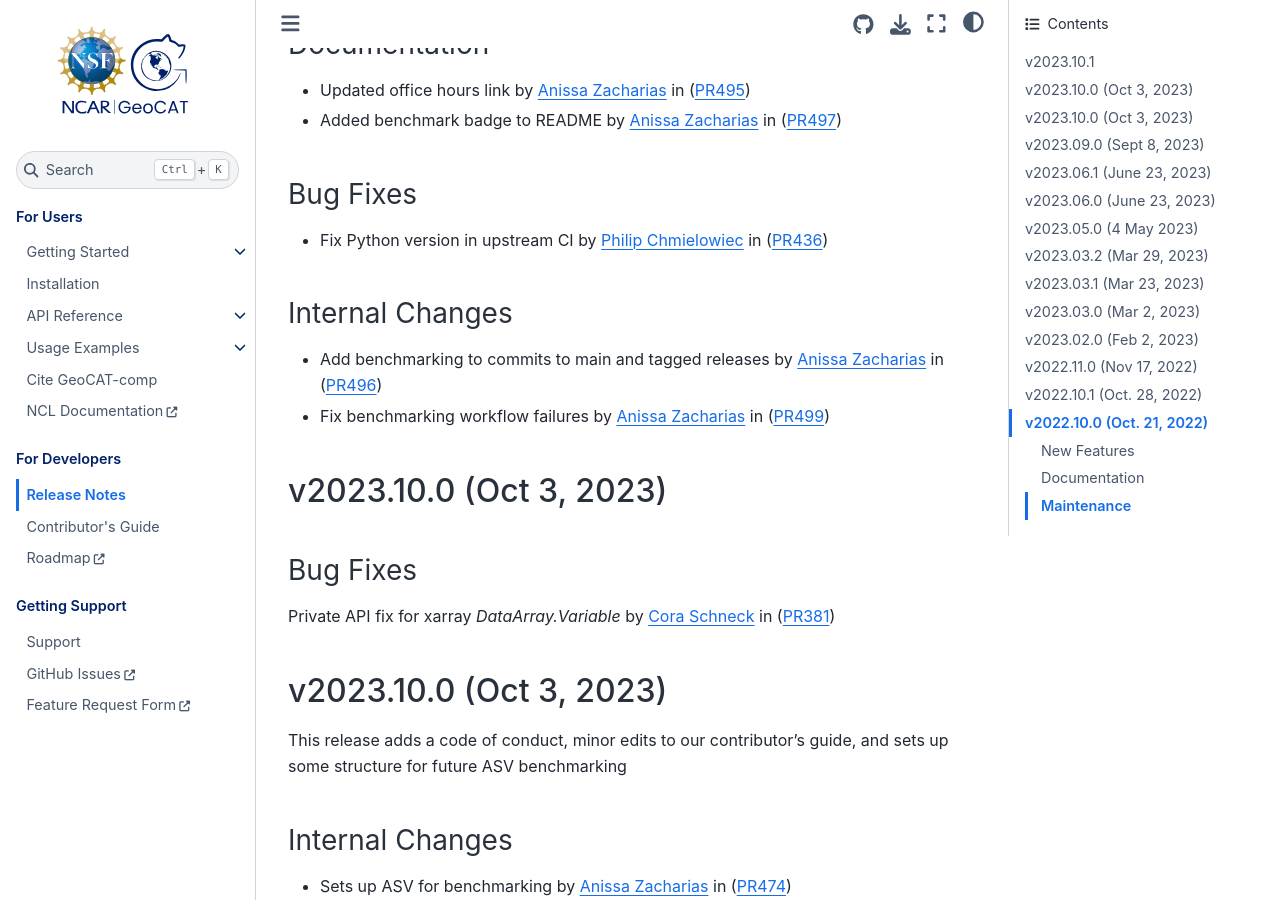
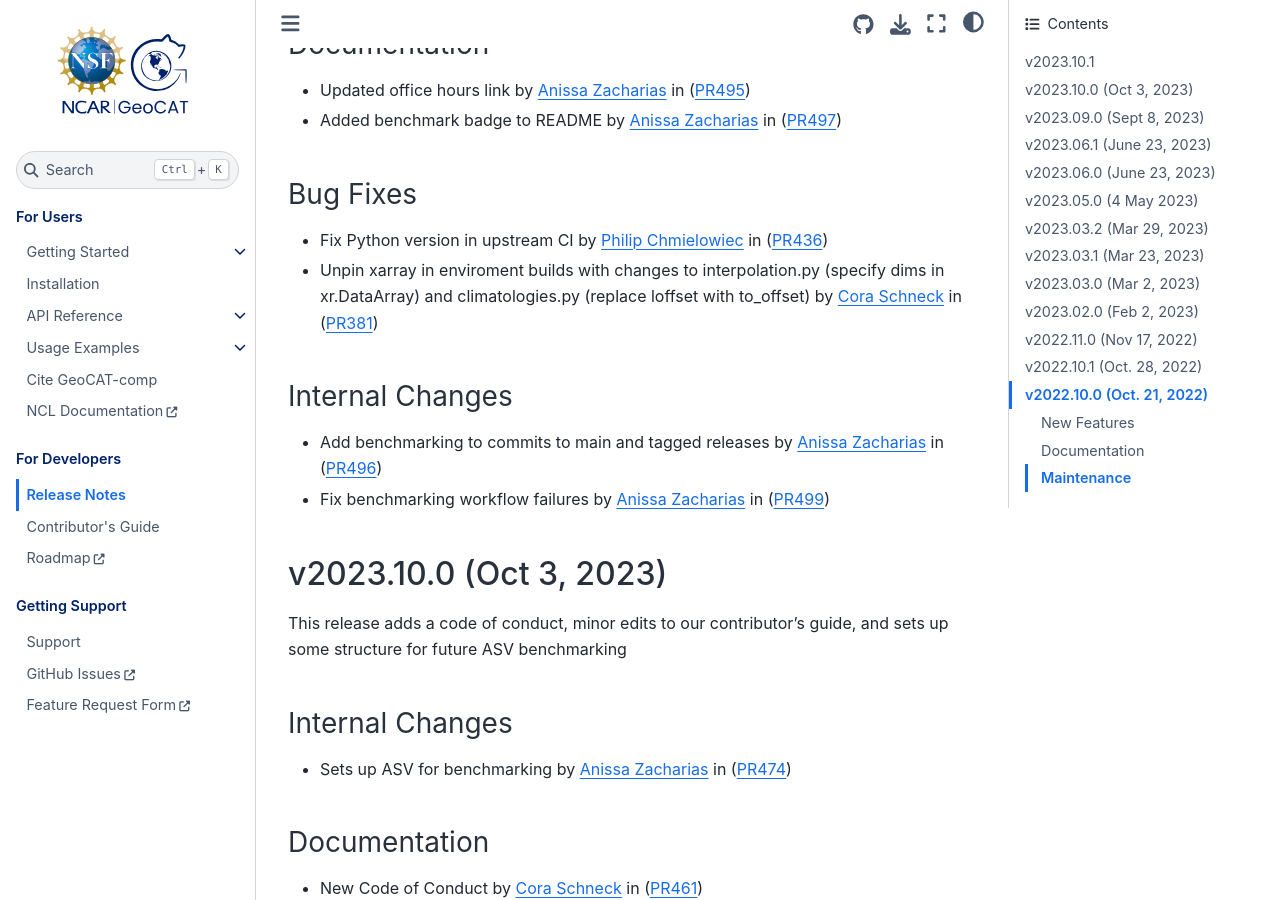
Before and after one commit to NCAR/geocat-comp, a Sphinx documentation site: the page built from docs/release-notes.rst, in a window 1280 px wide and 900 px high, scrolled down 404 px. Built offline with Sphinx 7.4.7 and the Sphinx Book theme 1.1.4, drawn with Linux system fonts in a browser that asks for light colours; the version number could not be read and is left out.

Commit message:
update release-notes.rst

```diff
--- a/docs/release-notes.rst
+++ b/docs/release-notes.rst
@@ -23,18 +23,13 @@
 Bug Fixes
 ^^^^^^^^^
 * Fix Python version in upstream CI by `Philip Chmielowiec`_ in (:pr:`436`)
+* Unpin xarray in enviroment builds with changes to interpolation.py (specify dims in xr.DataArray) and climatologies.py (replace loffset with to_offset) by `Cora Schneck`_ in (:pr:`381`)
 
 Internal Changes
 ^^^^^^^^^^^^^^^^
 * Add benchmarking to commits to main and tagged releases by `Anissa Zacharias`_ in (:pr:`496`)
 * Fix benchmarking workflow failures by `Anissa Zacharias`_ in (:pr:`499`)
 
-v2023.10.0 (Oct 3, 2023)
------------------------
-
-Bug Fixes
-^^^^^^^^^
-Private API fix for xarray `DataArray.Variable` by `Cora Schneck`_ in (:pr:`381`)
 
 v2023.10.0 (Oct 3, 2023)
 -----------------------
```
